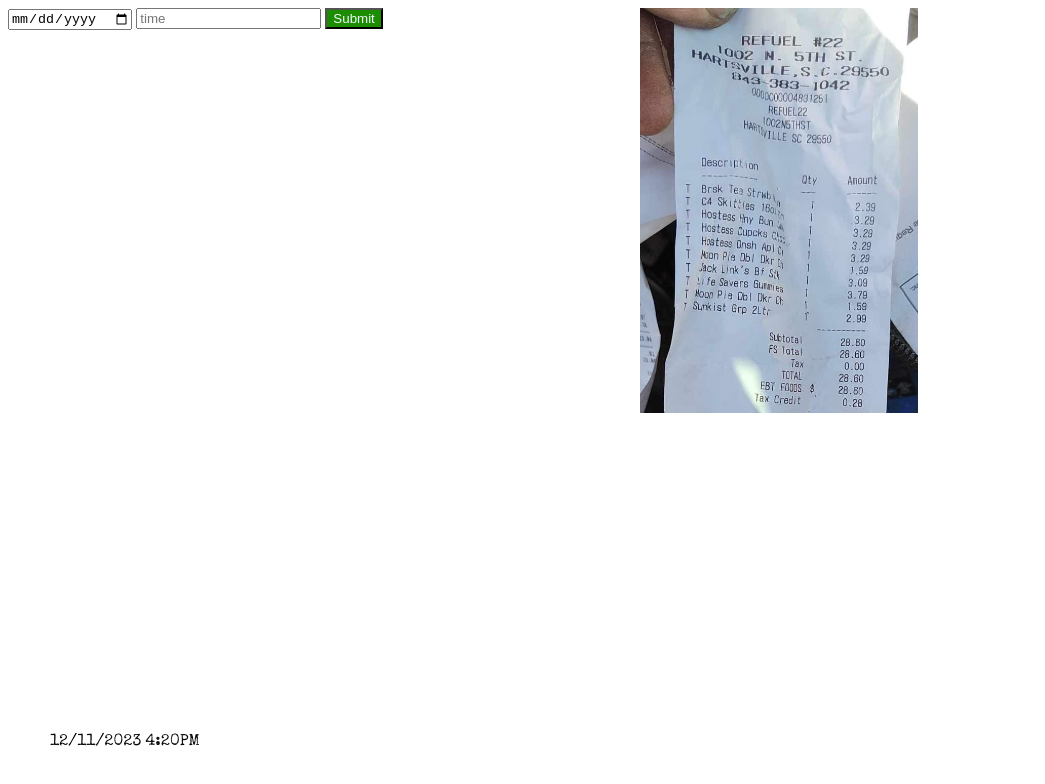
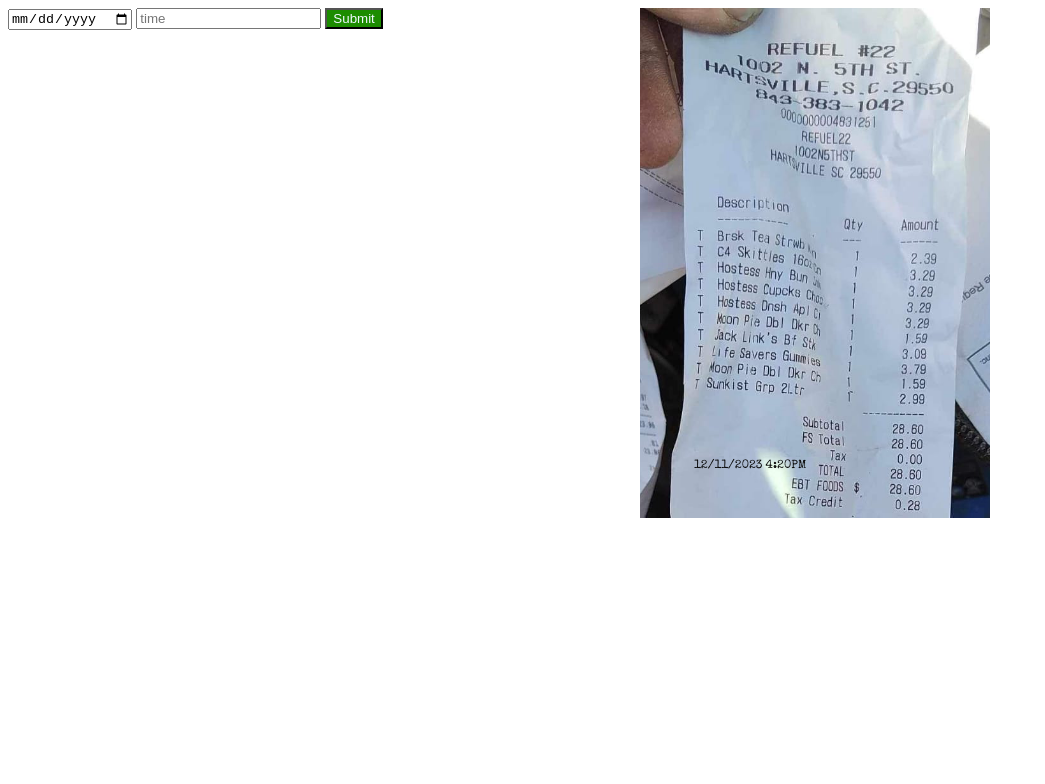
Before and after one commit to developerasad9005/recept-scan-borhan, a plain HTML site: page index.html in a window 1280 px wide. Shown: the whole page, without its empty margins (0-1045 px from the left). Drawn offline with nearby package versions, Linux system fonts and the light colour scheme.

Commit message:
Update style.css

```diff
--- a/style.css
+++ b/style.css
@@ -1,8 +1,8 @@
 .date {
   position: absolute;
   bottom: 50px;
-  left: 50px;
-  font-size: 16px;
+  left: 54px;
+  font-size: 12px;
   color: #080808;
 }
 
@@ -17,7 +17,7 @@
 
 }
 .center-image {
-  height: 55%;
+  height: 100%;
 }
 
 .container {
@@ -33,14 +33,16 @@
   width: 50%;
 }
 .right .image-container img {
-  width: 44%;
+  width: 100%;
 }
-.image-container{
-  position : realative;
-}
+.image-container{position: relative;}
 
 button{
   background-color: rgb(28, 140, 0);
   color: aliceblue;
   cursor: pointer;
 }
+
+.image-container {
+    width: 350px;
+}
```
